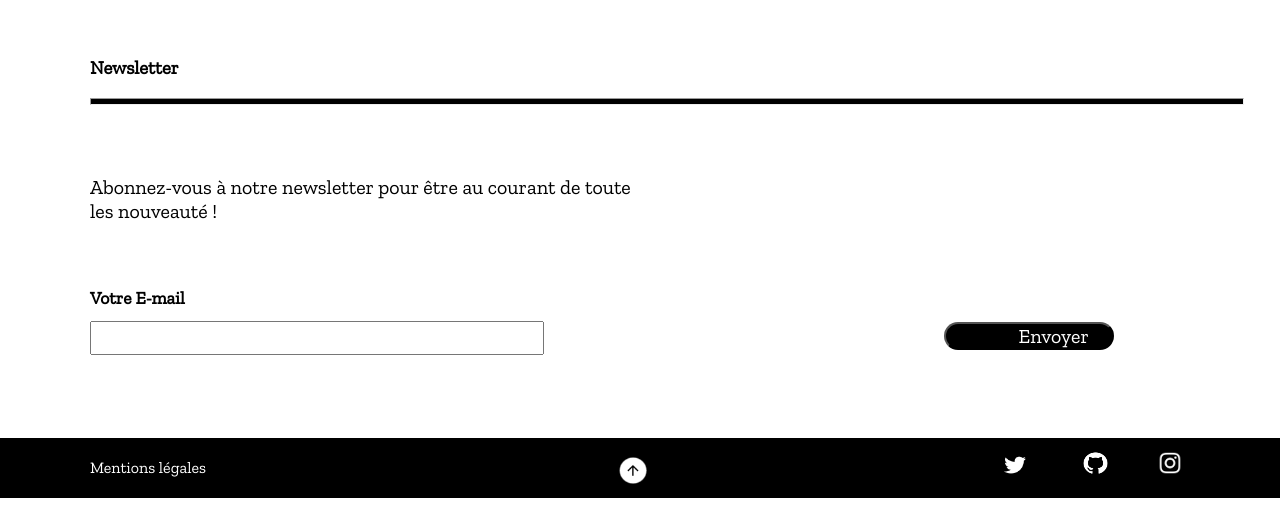
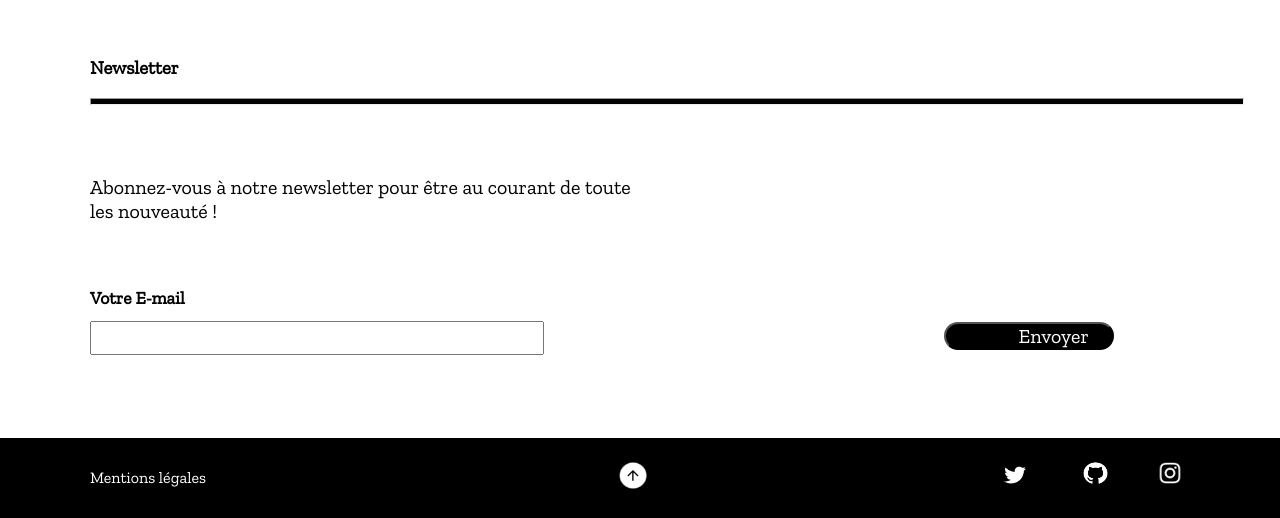
Before and after one commit to aanooouk/site, a plain HTML site: page index.html in a window 1280 px wide. Shown: the part 3336-3854 px from the top of the page. Drawn offline with nearby package versions, Linux system fonts and the light colour scheme.

Commit message:
modif height footer

```diff
--- a/design.css
+++ b/design.css
@@ -665,7 +665,7 @@ input {
 
 footer {
 	width: 100%;
-	height: 60px;
+	height: 80px;
 	background-color: #000000;
 	display: flex;
     justify-content: space-between;
@@ -674,7 +674,6 @@ footer {
 
 footer img {
 	width: 50px;
-	margin-top: 10px;
 	z-index: 1;
 }
 
```
